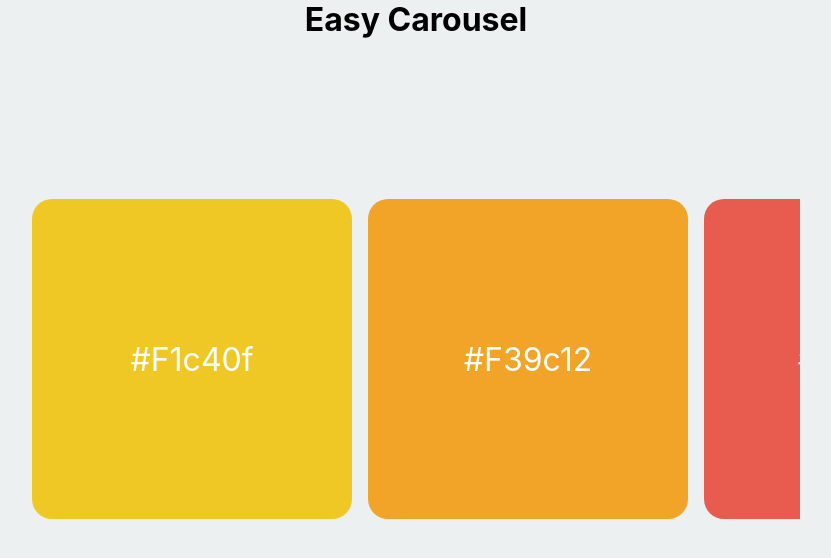
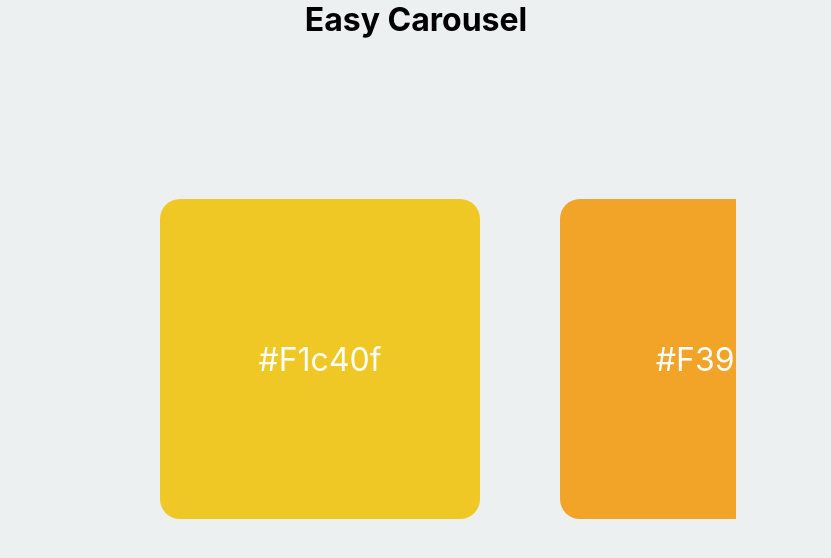
Before and after one commit to gshawnr/react_components, a React (Create React App) app: page / in a window 1280 px wide. Shown: the top 558 px of the page, without its empty margins (224-1055 px from the left). Built offline with nearby package versions, Linux system fonts and the light colour scheme.

Commit message:
clean up

```diff
--- a/src/components/Carousel.styled.js
+++ b/src/components/Carousel.styled.js
@@ -9,7 +9,7 @@ export const CarouserContainer = styled(Relative)`
 export const CarouselItem = styled("div")`
   flex: 0 0 auto;
   // for spacing between items
-  margin-left: 1rem;
+  margin-left: 5rem;
 `;
 
 export const CarouselButton = styled("button")`
--- a/src/screens/App.js
+++ b/src/screens/App.js
@@ -12,12 +12,6 @@ const colors = [
   "#2c3e50",
   "#95a5a6",
 ];
-
-const numbersArray = Array.from(Array(10).keys()).map((number) => (
-  <Item size={5} style={{ color: "black" }} key={number}>
-    {number}
-  </Item>
-));
 
 const colorsArray = colors.map((color) => (
   <Item
--- a/src/screens/App.styled.js
+++ b/src/screens/App.styled.js
@@ -18,7 +18,7 @@ export const HorizontalCenter = styled(Flex)`
   justify-content: center;
   margin-left: auto;
   margin-right: auto;
-  max-width: 60%;
+  max-width: 50%;
 `;
 
 export const Container = styled("div")`
```
